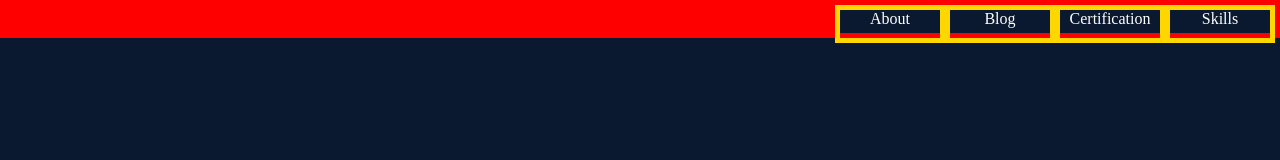
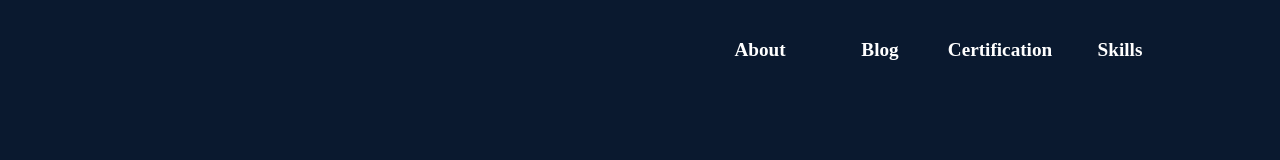
Before and after one commit to CHOMINWOONG/minwoong_MyPortfolio, a plain HTML site: page index.html in a window 1280 px wide. Drawn offline with Linux system fonts and the light colour scheme.

Commit message:
홈 메뉴 상단바 완료

```diff
--- a/index.html
+++ b/index.html
@@ -25,10 +25,18 @@
             <div class="menu-box flex">
                 <div class="flex"></div>
                 <ul>
-                    <li><a href="#"></a>About</li>
-                    <li><a href="#"></a>Blog</li>
-                    <li><a href="#"></a>Certification</li>
-                    <li><a href="#"></a>Skills</li>
+                    <li class="flex jc-c ta-c">
+                        <a class="flex jc-c ta-c" href="#">About</a>
+                    </li>
+                    <li class="flex jc-c ta-c">
+                        <a class="flex jc-c ta-c" href="#">Blog</a>
+                    </li>
+                    <li class="flex jc-c ta-c">
+                        <a class="flex jc-c ta-c" href="#">Certification</a>
+                    </li>
+                    <li class="flex jc-c ta-c">
+                        <a class="flex jc-c ta-c" href="#">Skills</a>
+                    </li>
                 </ul>
             </div>
         </div>
--- a/style.css
+++ b/style.css
@@ -18,23 +18,35 @@ body, ul, li {
   .flex {
     display: flex;
   }
+  .jc-c {
+    justify-content: center;
+  }
+  .ta-c {
+    text-align: center;
+  }
   /* 메뉴 상단바 */
   .menu-con > .menu-bar > .menu-box > ul {
     display: flex;
-    border: 5px solid red;
 
   }
   .menu-con > .menu-bar > .menu-box > div {
-    background-color: red;
     flex-grow: 1;
 
   }
+  .menu-con > .menu-bar > .menu-box > ul {
+    margin-right: 100px;
+  }
   .menu-con > .menu-bar > .menu-box > ul > li{
     color: #fff;
-    width: 100px;
-    height: 100%;
-    text-align: center;
-
-    border: 5px solid gold;
+    width: 120px;
+    height: 100px;
 
   }
+
+  .menu-con > .menu-bar > .menu-box > ul > li > a {
+    width: 100%;
+    height: 100%;
+    align-items: center;
+    font-weight: bold;
+    font-size: 1.2rem;
+  }
```
